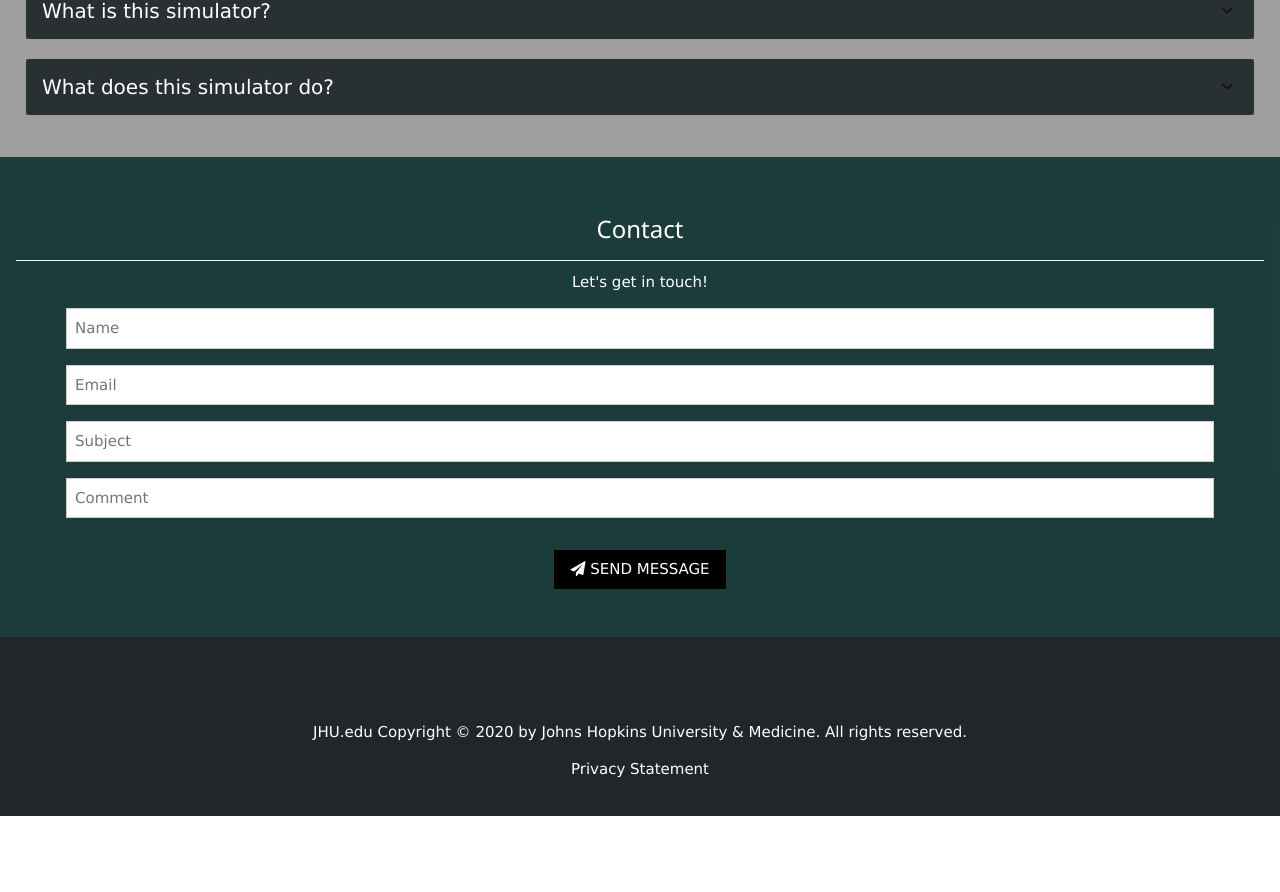
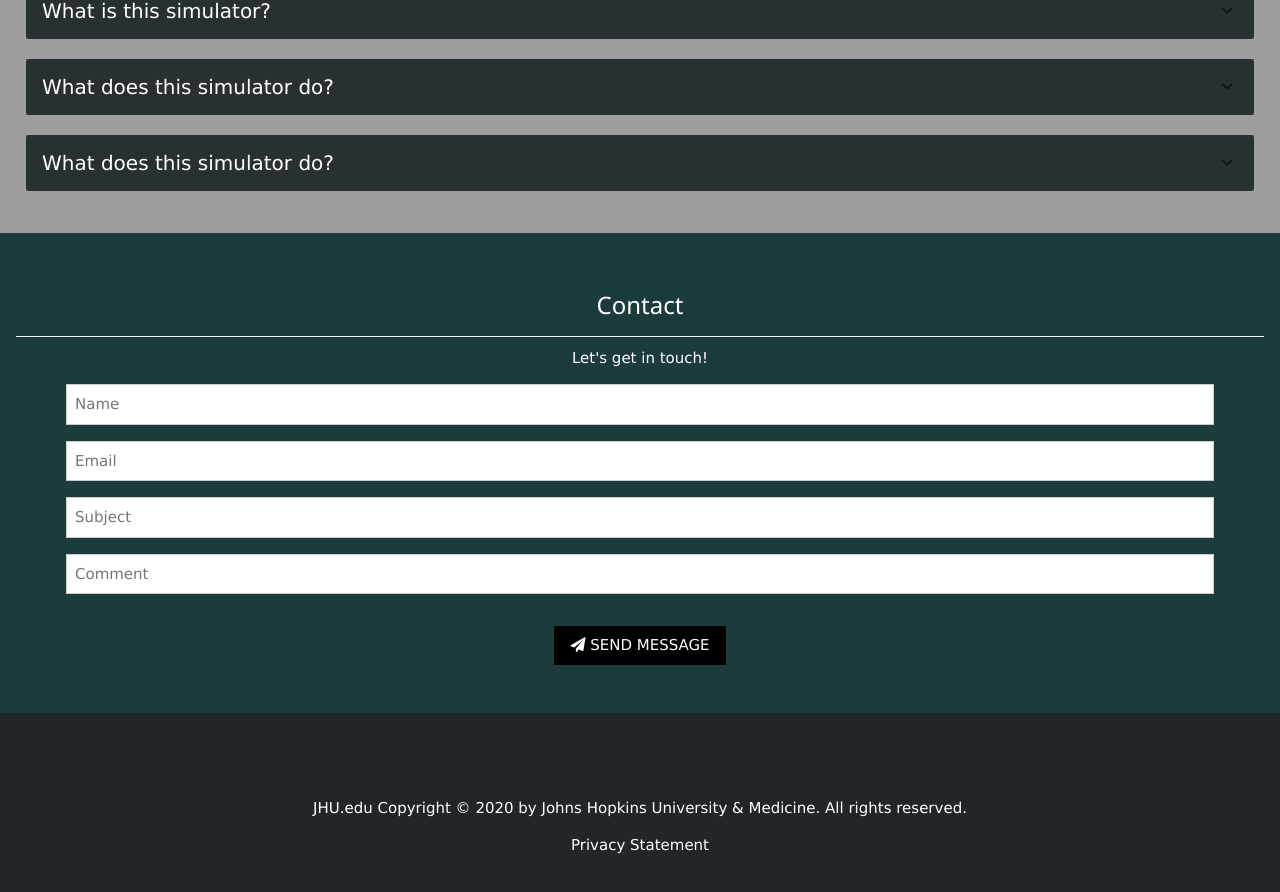
Before and after one commit to Delineo-Disease-Modeling/Website, a React (Create React App) app in the folder model_app/frontend/: page /about in a window 1280 px wide. Shown: the part 2319-3211 px from the top of the page. Before the commit the page ends 3135 px from the top, so only its background shows below. Built offline with nearby package versions, Linux system fonts and the light colour scheme.

Commit message:
New question

```diff
--- a/model_app/frontend/src/const/faqData.js
+++ b/model_app/frontend/src/const/faqData.js
@@ -7,6 +7,10 @@ const faqData = [
         question: "What does this simulator do?",
         answer: "Lorem ipsum dolor sit amet, consectetur adipiscing elit. Suspendisse malesuada lacus ex, sit amet blandit leo lobortis eget. Lorem ipsum dolor sit amet, consectetur adipiscing elit. Suspendisse malesuada lacus ex, sit amet blandit leo lobortis eget."
     },
+    {
+        question: "What does this simulator do?",
+        answer: "Lorem ipsum dolor sit amet, consectetur adipiscing elit. Suspendisse malesuada lacus ex, sit amet blandit leo lobortis eget. Lorem ipsum dolor sit amet, consectetur adipiscing elit. Suspendisse malesuada lacus ex, sit amet blandit leo lobortis eget."
+    },
 ];
 
 export default faqData;
```
